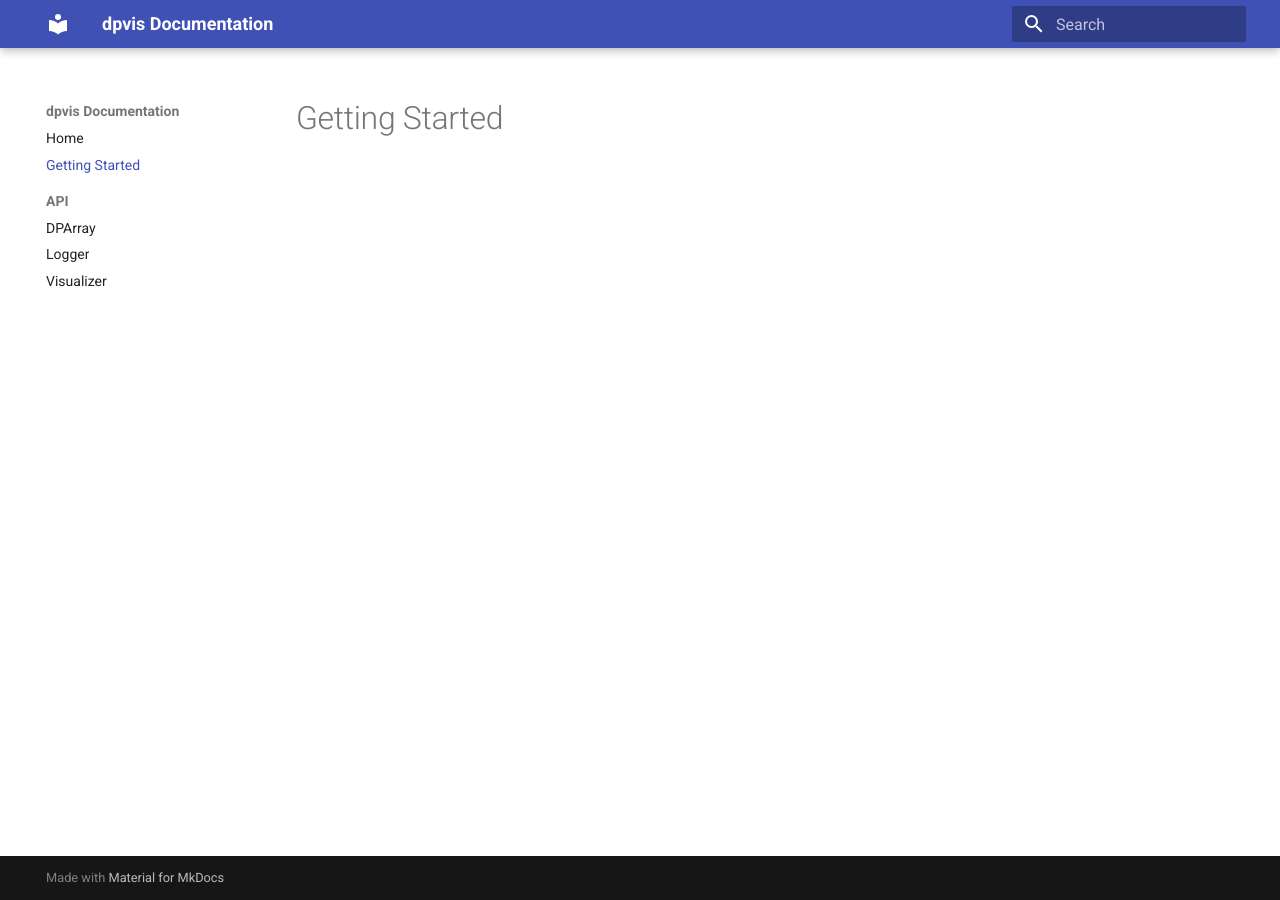
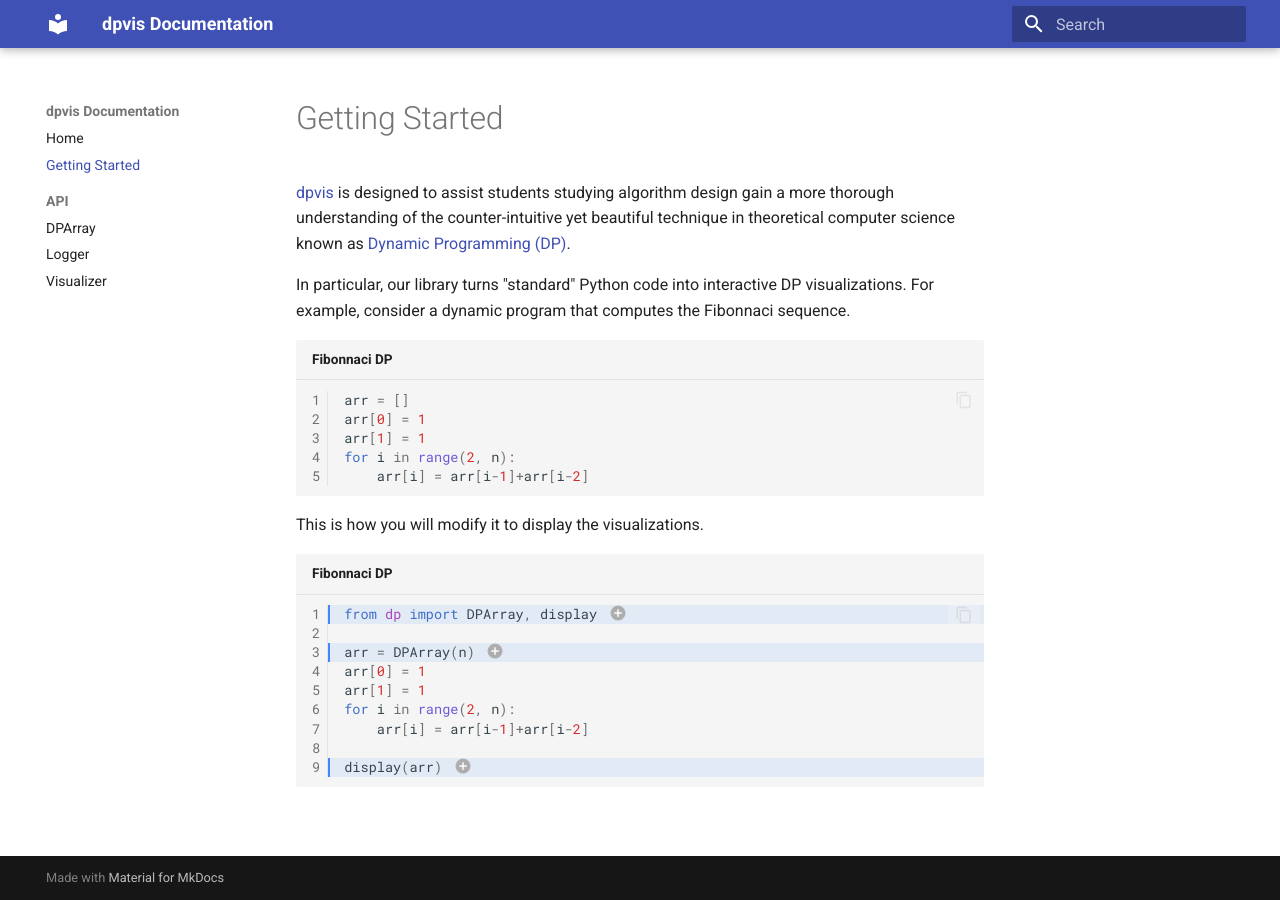
Before and after one commit to itsdawei/dpvis, an MkDocs documentation site: the page built from docs/getting_started.md, in a window 1280 px wide. Built offline with MkDocs 1.6.1 and Material for MkDocs 9.7.7, drawn with Linux system fonts in a browser that asks for light colours.

Commit message:
Update getting started

````diff
--- a/docs/getting_started.md
+++ b/docs/getting_started.md
@@ -1 +1,36 @@
 # Getting Started
+
+[dpvis]() is designed to assist students studying algorithm design gain
+a more thorough understanding of the counter-intuitive yet beautiful technique
+in theoretical computer science known as [Dynamic Programming
+(DP)](https://en.wikipedia.org/wiki/Dynamic_programming).
+
+In particular, our library turns "standard" Python code into interactive DP
+visualizations. For example, consider a dynamic program that computes the
+Fibonnaci sequence.
+
+```python linenums="1" title="Fibonnaci DP"
+arr = []
+arr[0] = 1
+arr[1] = 1
+for i in range(2, n):
+    arr[i] = arr[i-1]+arr[i-2]
+```
+
+This is how you will modify it to display the visualizations.
+
+```python linenums="1" hl_lines="1 3 9" title="Fibonnaci DP"
+from dp import DPArray, display # (1)!
+
+arr = DPArray(n) # (2)!
+arr[0] = 1
+arr[1] = 1
+for i in range(2, n):
+    arr[i] = arr[i-1]+arr[i-2]
+
+display(arr) # (3)!
+```
+
+1. Imports the library.
+2. Replaces the standard Python list with a [`DPArray`][dp.DPArray] object.
+3. Shows the visualization with [`display(arr)`][dp.display].
--- a/mkdocs.yml
+++ b/mkdocs.yml
@@ -3,6 +3,7 @@ theme:
   name: material
   features:
     - content.code.copy
+    - content.code.annotate
     - navigation.sections
     - navigation.path
     - navigation.top
@@ -34,5 +35,10 @@ markdown_extensions:
   - pymdownx.inlinehilite
   - pymdownx.snippets
   - pymdownx.superfences
+  - tables
+  - attr_list
+  - pymdownx.emoji:
+      emoji_index: !!python/name:material.extensions.emoji.twemoji
+      emoji_generator: !!python/name:material.extensions.emoji.to_svg
 watch:
 - dp
````
Also changed, not shown: setup.py (deleted, +0 -67 lines).
